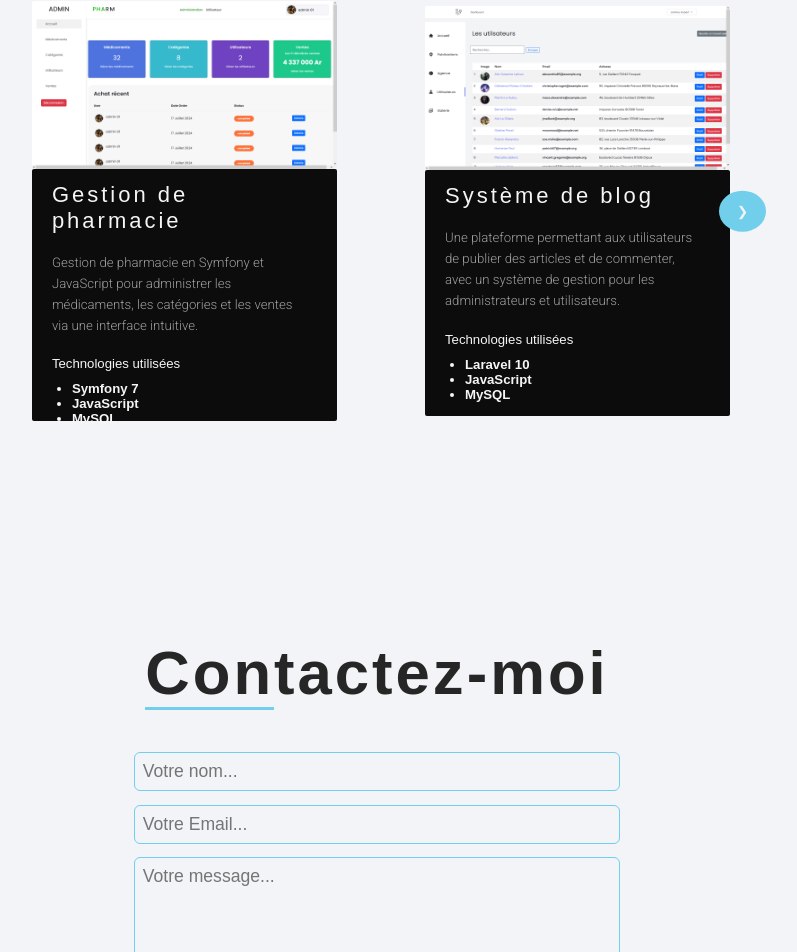
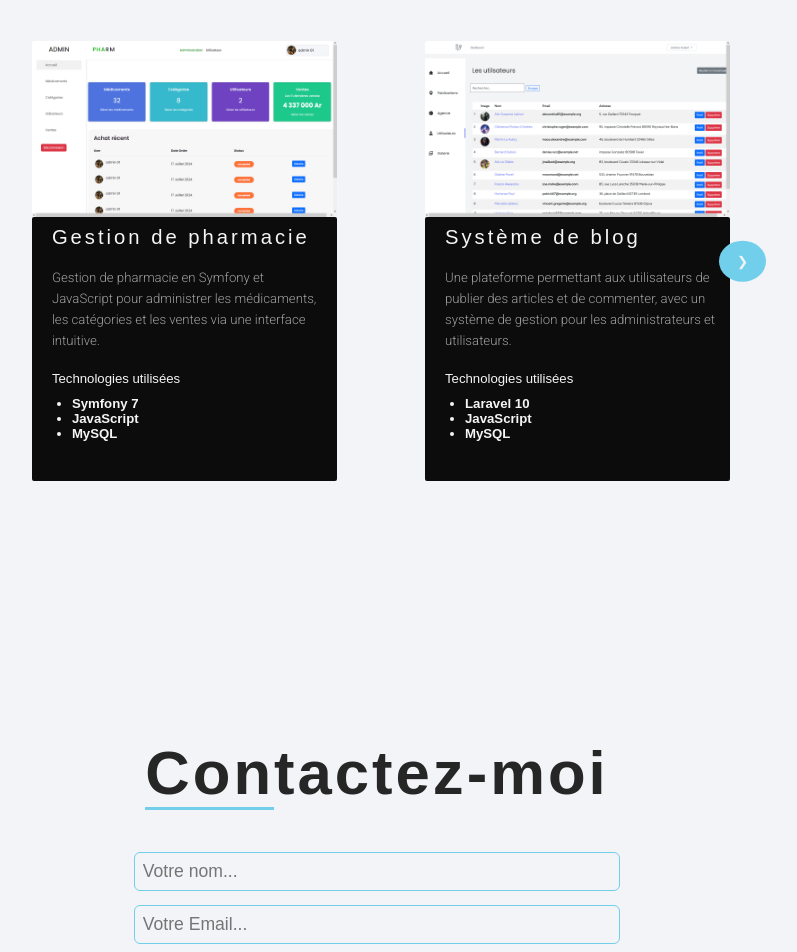
Before and after one commit to Tendry-Rkt56/Tendry-Rkt, a React (Vite) app: page / in a window 1280 px wide. Shown: the part 3061-4013 px from the top of the page, without its empty margins (263-1060 px from the left). Built offline with nearby package versions, Linux system fonts and the light colour scheme.

Commit message:
Modification du CV

```diff
--- a/src/assets/style/index.css
+++ b/src/assets/style/index.css
@@ -796,7 +796,7 @@ span {
      flex-direction:column;
      justify-content:center;
      align-items:center;
-     height:500px;
+     height:600px;
      max-height:600Px;
      color: white;
      font-size: 24px;
@@ -839,10 +839,10 @@ span {
 
 .slide .project-content h2 {
      width:100%;
-     font-size:2.5rem;
+     font-size:2.3rem;
      color:#f5F5F5;
      font-weight:400;
-     margin:1.5rem 0 2rem 0;
+     margin:1rem 0 2rem 0;
      text-align: left;
 }
 
@@ -853,6 +853,7 @@ span {
      color:#9e9e9e;
      text-align:left;
      margin-left:20px;
+     width:100%;
 }
 
 .slide .project-container .project-content h3 {
```
Also changed, not shown: 1 other file (tests, documents, lock files or other folders).
